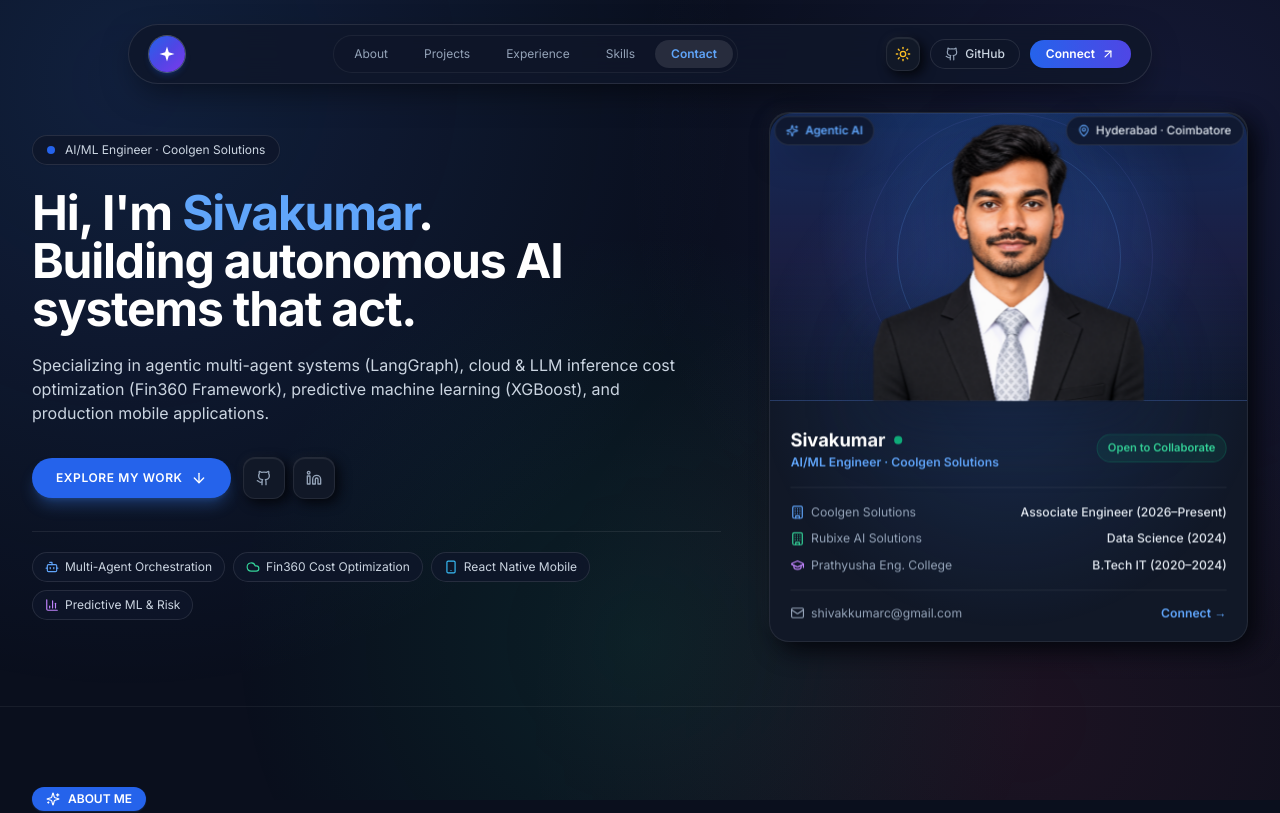
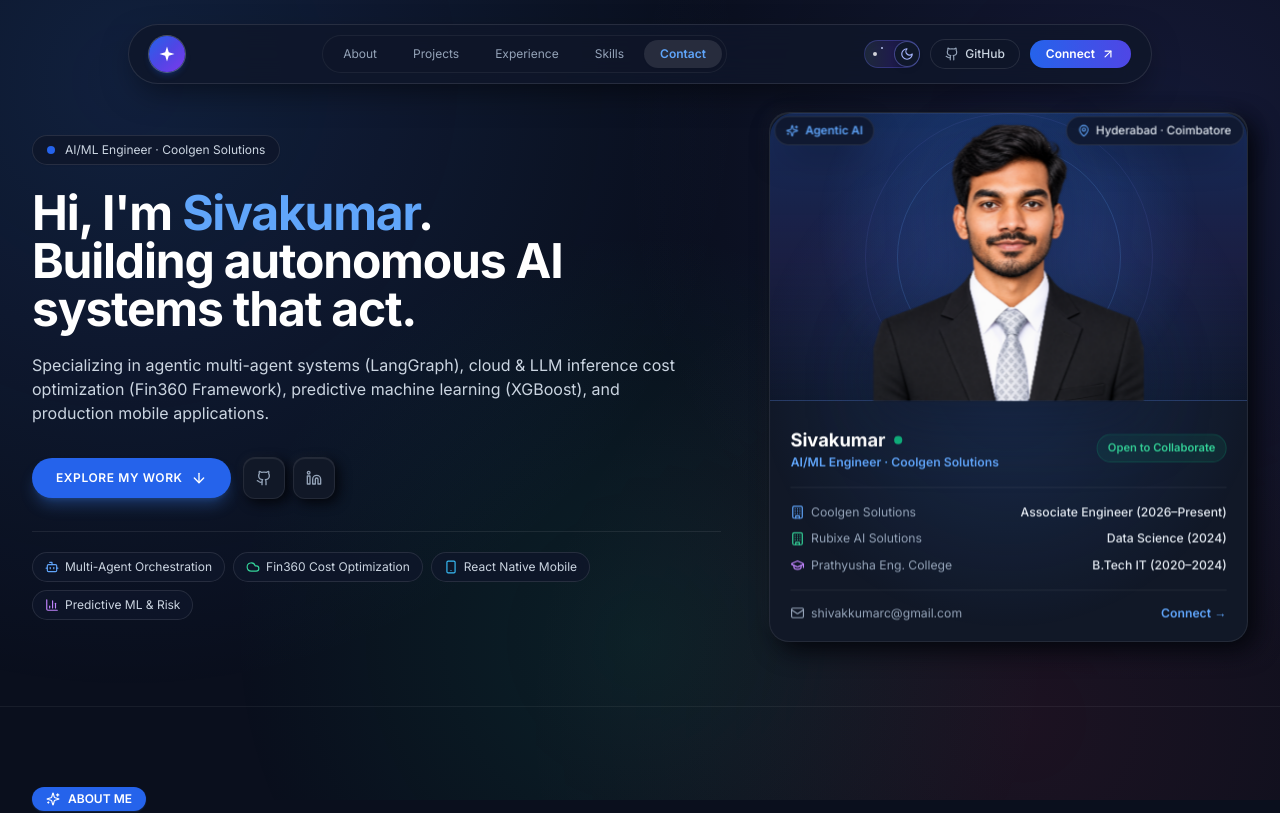
Before and after one commit to shivakkumar-ai-llm-researcher/portfolio, a Next.js app: page / in a window 1280 px wide. Shown: the top 813 px of the page. Built offline with nearby package versions, Linux system fonts and the light colour scheme.

Commit message:
Add animated Day/Night toggle switch micro-interaction

```diff
--- a/components/Navbar.tsx
+++ b/components/Navbar.tsx
@@ -1,6 +1,7 @@
 'use client';
 
 import React, { useState, useEffect } from 'react';
+import { motion, AnimatePresence } from 'framer-motion';
 import { Github, Menu, X, ArrowUpRight, Sun, Moon } from 'lucide-react';
 import { useTheme } from './ThemeProvider';
 import Logo from './Logo';
@@ -80,18 +81,76 @@ export default function Navbar() {
 
         {/* Action Controls (Fully Rounded Pills) */}
         <div className="flex items-center gap-2 sm:gap-2.5">
-          {/* Light / Dark Mode Toggle Button */}
+          {/* Animated Day / Night Toggle Switch */}
           <button
             onClick={toggleTheme}
-            className="p-2 rounded-full clay-btn text-slate-700 dark:text-slate-300 hover:text-blue-600 transition-colors"
+            role="switch"
+            aria-checked={theme === 'dark'}
             title={theme === 'dark' ? 'Switch to Light Theme' : 'Switch to Dark Theme'}
             aria-label="Toggle Theme"
+            className={`relative w-14 h-7 rounded-full p-0.5 transition-colors duration-300 shadow-inner border cursor-pointer flex items-center ${
+              theme === 'dark'
+                ? 'bg-gradient-to-r from-slate-800 via-indigo-950 to-slate-900 border-indigo-500/30'
+                : 'bg-gradient-to-r from-sky-400 via-blue-400 to-blue-500 border-sky-300/60'
+            }`}
           >
-            {theme === 'dark' ? (
-              <Sun className="w-4 h-4 text-amber-400 rotate-0 transition-transform hover:rotate-45" />
-            ) : (
-              <Moon className="w-4 h-4 text-blue-600 -rotate-12 transition-transform hover:rotate-0" />
-            )}
+            {/* Background Sky / Stars Micro-Accents */}
+            <span
+              aria-hidden="true"
+              className={`absolute left-2 w-1 h-1 rounded-full bg-white transition-all duration-300 ${
+                theme === 'dark' ? 'opacity-80 scale-100' : 'opacity-0 scale-0'
+              }`}
+            />
+            <span
+              aria-hidden="true"
+              className={`absolute left-4 top-1.5 w-0.5 h-0.5 rounded-full bg-indigo-200 transition-all duration-300 ${
+                theme === 'dark' ? 'opacity-90 scale-100' : 'opacity-0 scale-0'
+              }`}
+            />
+            <span
+              aria-hidden="true"
+              className={`absolute right-2.5 w-1.5 h-1.5 rounded-full bg-white/80 transition-all duration-300 ${
+                theme === 'dark' ? 'opacity-0 scale-0' : 'opacity-90 scale-100'
+              }`}
+            />
+
+            {/* Spring-Animated Sliding Thumb */}
+            <motion.span
+              layout
+              animate={{ x: theme === 'dark' ? 28 : 0 }}
+              transition={{ type: 'spring', stiffness: 520, damping: 32 }}
+              className={`relative z-10 w-6 h-6 rounded-full flex items-center justify-center shadow-md ${
+                theme === 'dark'
+                  ? 'bg-slate-900 text-indigo-300 ring-1 ring-indigo-400/40'
+                  : 'bg-white text-amber-500 ring-1 ring-amber-200/80'
+              }`}
+            >
+              <AnimatePresence mode="wait" initial={false}>
+                {theme === 'dark' ? (
+                  <motion.span
+                    key="moon"
+                    initial={{ rotate: -60, scale: 0.6, opacity: 0 }}
+                    animate={{ rotate: 0, scale: 1, opacity: 1 }}
+                    exit={{ rotate: 60, scale: 0.6, opacity: 0 }}
+                    transition={{ duration: 0.18 }}
+                    className="flex items-center justify-center"
+                  >
+                    <Moon className="w-3.5 h-3.5" />
+                  </motion.span>
+                ) : (
+                  <motion.span
+                    key="sun"
+                    initial={{ rotate: 60, scale: 0.6, opacity: 0 }}
+                    animate={{ rotate: 0, scale: 1, opacity: 1 }}
+                    exit={{ rotate: -60, scale: 0.6, opacity: 0 }}
+                    transition={{ duration: 0.18 }}
+                    className="flex items-center justify-center"
+                  >
+                    <Sun className="w-3.5 h-3.5" />
+                  </motion.span>
+                )}
+              </AnimatePresence>
+            </motion.span>
           </button>
 
           {/* GitHub Profile */}
```
